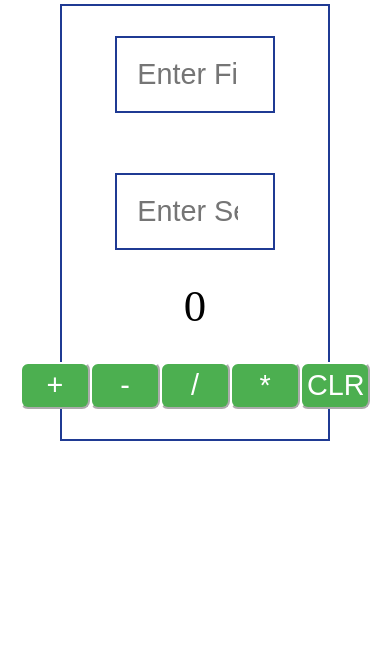
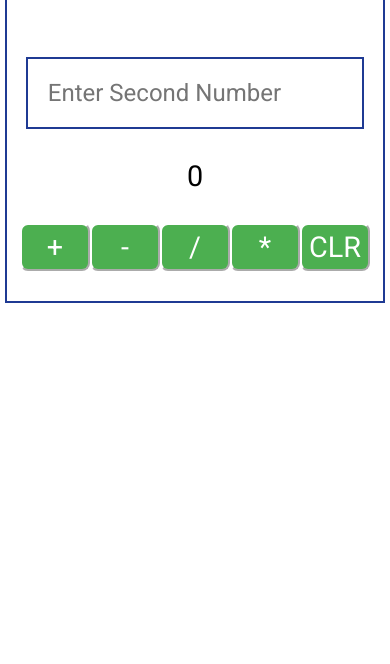
Before and after one commit to professordutta/javascript, a plain HTML site: page index.html in a window 390 px wide. Shown: the part 180-844 px from the top of the page. Drawn offline with Linux system fonts and the light colour scheme.

Commit message:
Add files via upload

```diff
--- a/app.js
+++ b/app.js
@@ -37,6 +37,7 @@ function divnum()
 var x = document.getElementById('num1').value;
 var y = document.getElementById('num2').value;
 var z = parseFloat(x)/parseFloat(y);
+z = z.toFixed(2);
 document.getElementById('result').innerHTML = z;
 }
 function resultclear()
--- a/index.html
+++ b/index.html
@@ -3,8 +3,10 @@
 <head>
 	<title>Calculator using Javascript</title>
 	<meta charset="utf-8">
+	<meta name="viewport" content="width=device-width, initial-scale=1">
 	<script type="text/javascript" src="app.js"></script>
 	<link rel="stylesheet" type="text/css" href="style1.css">
+	<link href='https://fonts.googleapis.com/css?family=Roboto' rel='stylesheet'>
 </head>
 <body>
 	<div class="main-heading">
--- a/style1.css
+++ b/style1.css
@@ -1,5 +1,6 @@
 *{
 	margin:0px;
+	font-family: 'Roboto';
 }
 .container{
 	display: inline-block;
@@ -15,7 +16,7 @@
 	margin-top: 30px;
 	margin-bottom: 30px;
 	font-size: 1.8em;
-	width: 60%;
+	width: 80%;
 	border:2px solid #1f3a93;
 	box-sizing: border-box;
 	padding: 20px;
@@ -55,5 +56,33 @@
 	color: #FFFFFF;
 	padding-top: 20px;
 	padding-bottom: 20px;
+	/*font-size: 1.5em;*/
+}
+
+@media screen and (max-width: 540px){
+.container input{
+	margin-top: 30px;
+	margin-bottom: 30px;
 	font-size: 1.5em;
+	width: 90%;
+	border:2px solid #1f3a93;
+	box-sizing: border-box;
+	padding: 20px;
 }
+.container{
+	margin:5px;
+}
+
+#result{
+	font-size: 1.8em;
+}
+
+}
+
+@media screen and (max-width: 360px){
+	.container > .btn-container button{
+		width: 60px;
+		font-size: 1.5em;
+	}
+
+}
```
